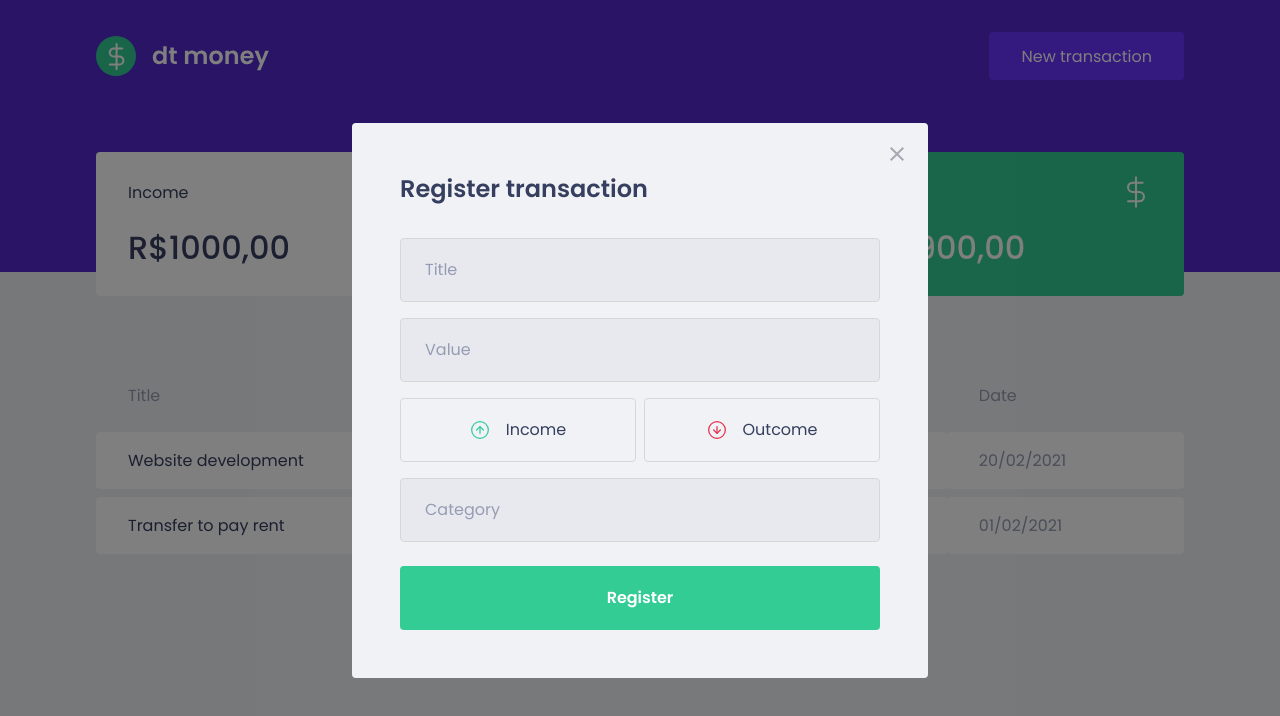
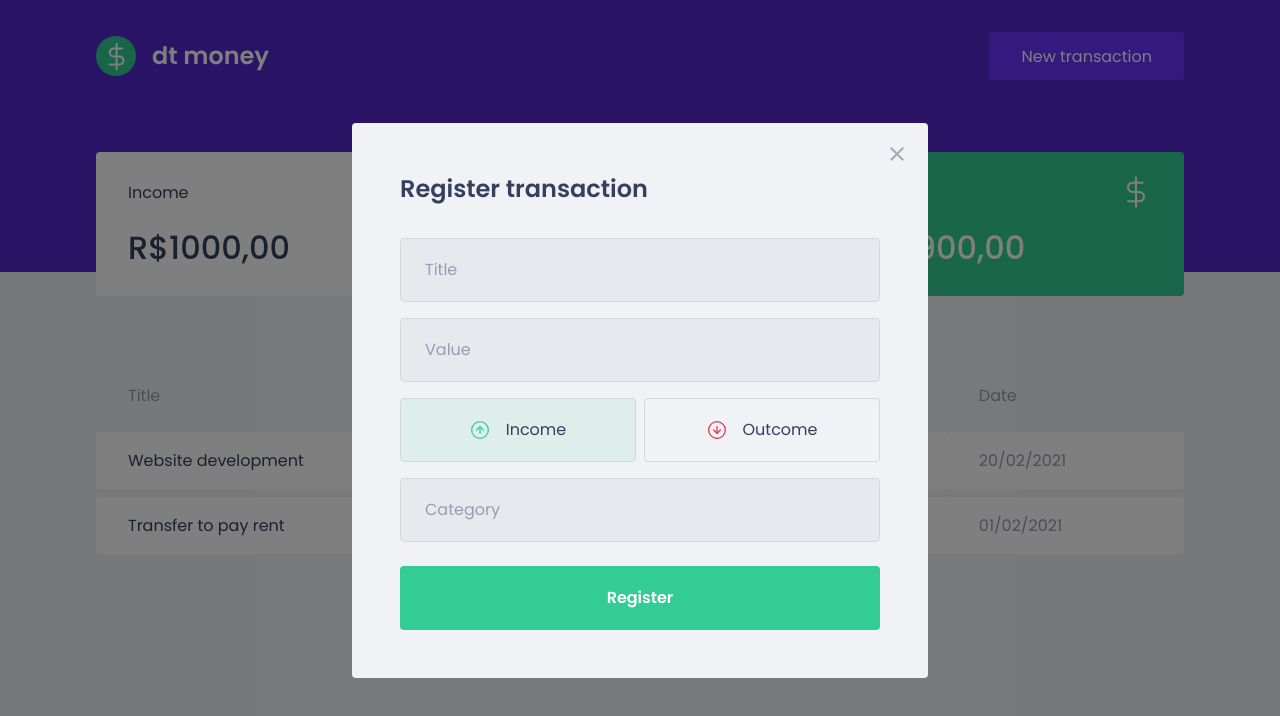
Before and after one commit to Kalmovic/dtmoney, a React (Create React App) app: page / in a window 1280 px wide. Both pictures are taken after a click on the button "New transaction". Shown: the top 716 px of the page. Built offline with nearby package versions, Linux system fonts and the light colour scheme; no server answers; what miragejs would draw is missing.

Commit message:
styled button

```diff
--- a/src/NewTransactionModal/index.tsx
+++ b/src/NewTransactionModal/index.tsx
@@ -1,6 +1,6 @@
-import React from 'react';
+import React, { useState } from 'react';
 import Modal from 'react-modal';
-import { Container, TransactionTypeContainer } from './styles';
+import { Container, TransactionTypeContainer, RadioButton } from './styles';
 import closeImg from '../assets/close.svg';
 import incomeImg from '../assets/income.svg';
 import outcomeImg from '../assets/outcome.svg';
@@ -15,6 +15,8 @@ interface NewTransactionModalProps {
 }
 
 function NewTransactionModal({isOpen, onRequestClose}:NewTransactionModalProps) {
+  const [type, setType] = useState('income');
+
   return (
     <Modal
     isOpen={isOpen}
@@ -34,18 +36,25 @@ function NewTransactionModal({isOpen, onRequestClose}:NewTransactionModalProps)
       <input type="number" placeholder="Value"/>
 
       <TransactionTypeContainer>
-        <button
+        <RadioButton
           type="button"
+          onClick={() => setType('income')}
+          isActive={type === 'income'}
+          activeColor='green'
         >
           <img src={incomeImg} alt="Income"/>
           <span>Income</span>
-        </button>
-        <button
+        </RadioButton>
+        <RadioButton
           type="button"
+          onClick={() => setType('outcome')}
+          isActive={type === 'outcome'}
+          activeColor='red'
+
         >
           <img src={outcomeImg} alt="Outcome"/>
           <span>Outcome</span>
-        </button>
+        </RadioButton>
       </TransactionTypeContainer>
 
       <input placeholder="Category"/>
--- a/src/NewTransactionModal/styles.ts
+++ b/src/NewTransactionModal/styles.ts
@@ -1,5 +1,5 @@
 import styled from 'styled-components';
-import { darken } from 'polished';
+import { darken, transparentize } from 'polished';
 
 export const Container = styled.form`
     h2 {
@@ -53,13 +53,24 @@ export const TransactionTypeContainer = styled.div`
     display: grid;
     grid-template-columns: 1fr 1fr;
     gap: 0.5rem;
+`;
 
-    button {
-        height: 4rem;
+interface RadioButtonProps {
+    isActive: boolean;
+    activeColor: 'green' | 'red';
+}
+
+const colors = {
+    green: '#33cc95',
+    red: '#e52e4d'
+}
+
+export const RadioButton = styled.button<RadioButtonProps>`
+    height: 4rem;
         border: 1px solid #d7d7d7;
         border-radius: 0.25rem;
 
-        background: transparent;
+        background: ${(props) => props.isActive ? transparentize(0.9, colors[props.activeColor]) : 'transparent'};
 
         display: flex;
         align-items: center;
@@ -82,5 +93,4 @@ export const TransactionTypeContainer = styled.div`
             font-size: 1rem;
             color: var(--text-title);
         }
-    }
 `;
```
